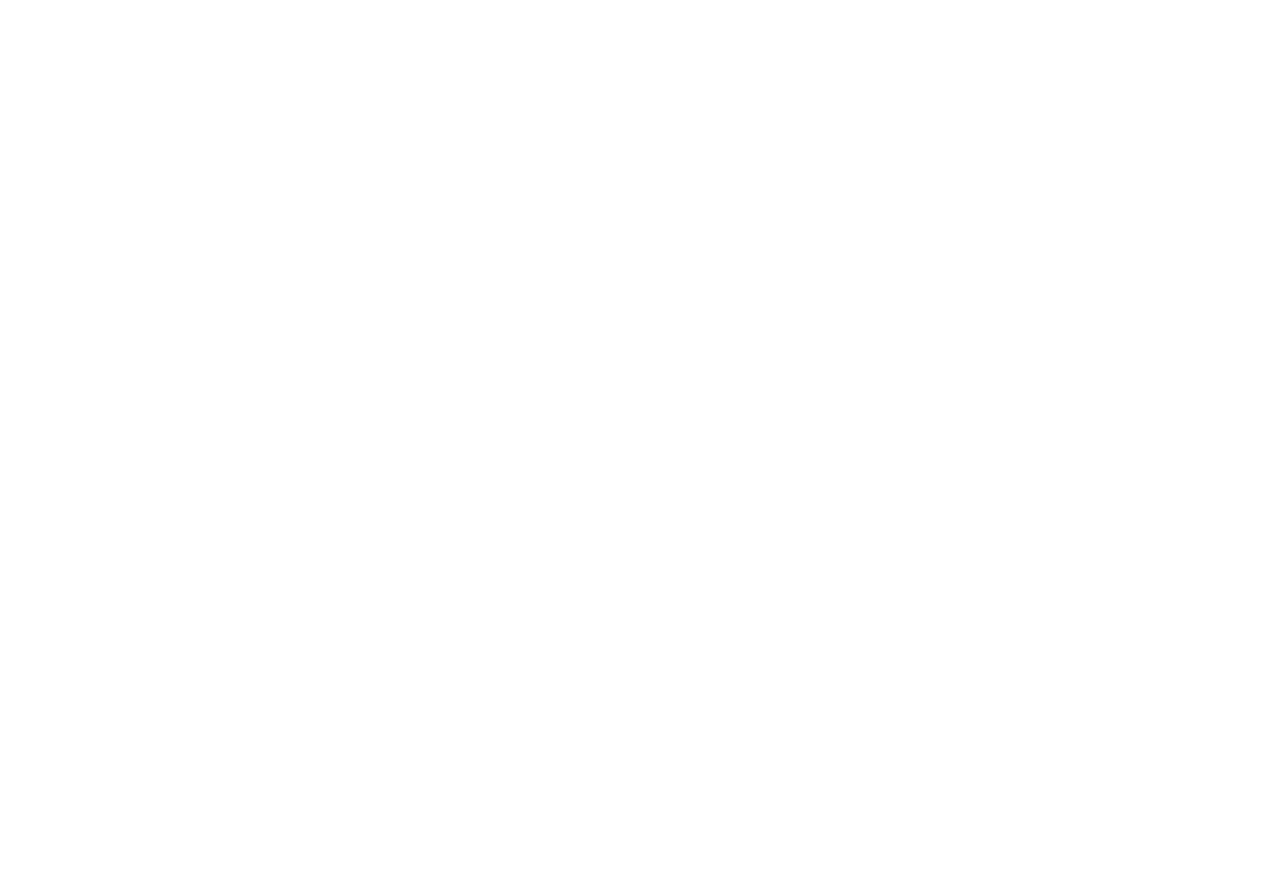
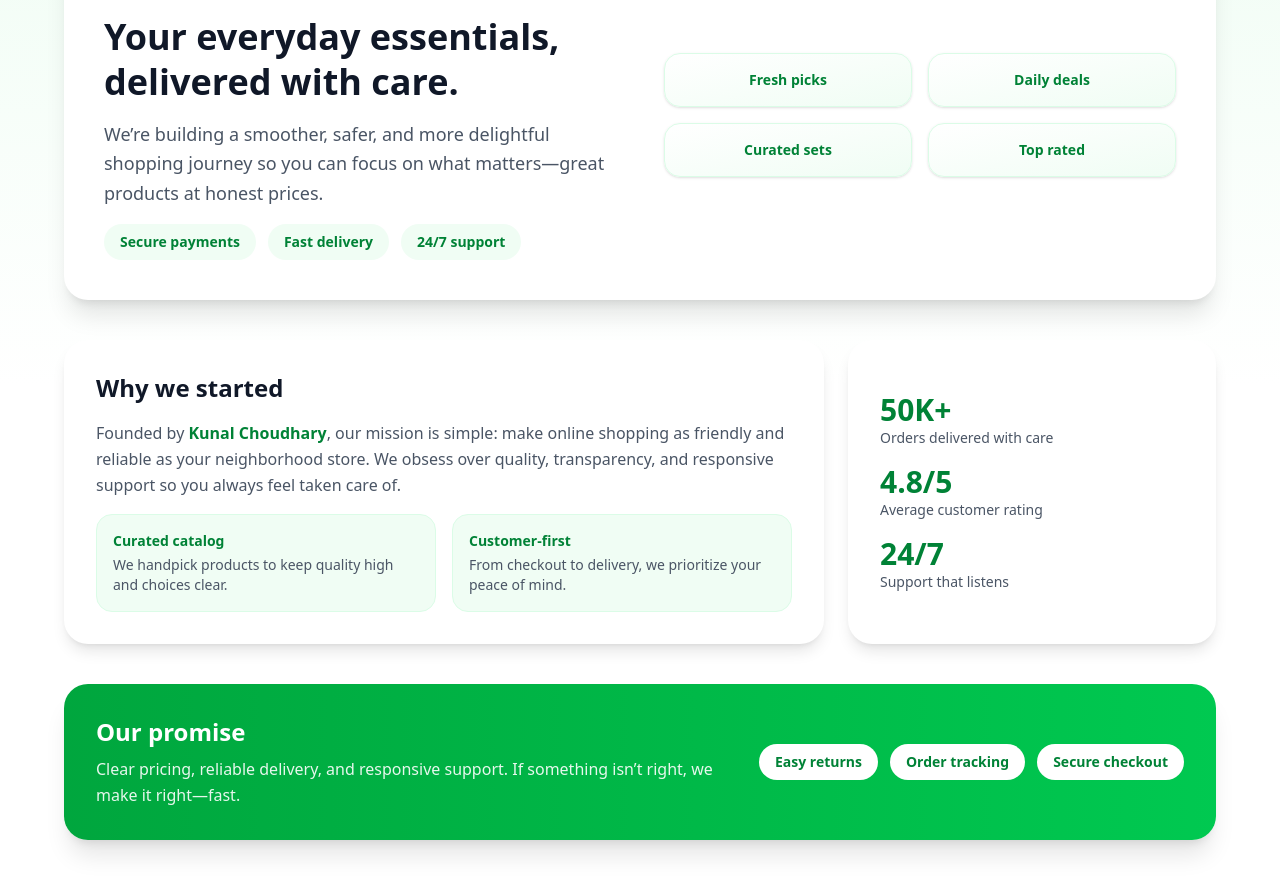
Before and after one commit to KunalChoudhary03/Justit, a React (Vite) app in the folder frontend/: page /about in a window 1280 px wide. Shown: the part 194-1082 px from the top of the page. Before the commit the page ends 800 px from the top, so only its background shows below. Built offline with nearby package versions, Linux system fonts and the light colour scheme; no server answers.

Commit message:
About us Rebuild

```diff
--- a/frontend/src/Pages/About.jsx
+++ b/frontend/src/Pages/About.jsx
@@ -1,11 +1,89 @@
-import React from 'react'
+import React from "react";
 
 const About = () => {
   return (
-    <div>
-      About
+    <div className="min-h-screen bg-gradient-to-b from-green-50 via-white to-white text-gray-800 px-4 sm:px-6 lg:px-12 py-12">
+      <div className="max-w-6xl mx-auto space-y-10">
+        {/* Hero */}
+        <div className="bg-white rounded-3xl shadow-xl p-6 sm:p-10 flex flex-col lg:flex-row gap-8 lg:gap-12 items-center">
+          <div className="flex-1 space-y-4">
+            <p className="inline-flex items-center gap-2 text-sm font-semibold text-green-700 bg-green-100 px-3 py-1 rounded-full">
+              <span className="w-2 h-2 rounded-full bg-green-600" /> Trusted shopping
+            </p>
+            <h2 className="text-3xl sm:text-4xl font-bold text-gray-900 leading-tight">
+              Your everyday essentials, delivered with care.
+            </h2>
+            <p className="text-base sm:text-lg text-gray-600 leading-relaxed">
+              We’re building a smoother, safer, and more delightful shopping journey so you can focus on what matters—great products at honest prices.
+            </p>
+            <div className="flex flex-wrap gap-3">
+              <span className="inline-flex items-center gap-2 px-4 py-2 rounded-full bg-green-50 text-green-700 text-sm font-semibold">Secure payments</span>
+              <span className="inline-flex items-center gap-2 px-4 py-2 rounded-full bg-green-50 text-green-700 text-sm font-semibold">Fast delivery</span>
+              <span className="inline-flex items-center gap-2 px-4 py-2 rounded-full bg-green-50 text-green-700 text-sm font-semibold">24/7 support</span>
+            </div>
+          </div>
+
+          <div className="flex-1 grid grid-cols-2 gap-4 w-full">
+            {["Fresh picks", "Daily deals", "Curated sets", "Top rated"].map((item) => (
+              <div key={item} className="rounded-2xl border border-green-100 bg-gradient-to-br from-white to-green-50 p-4 shadow-sm text-center text-sm font-semibold text-green-700">
+                {item}
+              </div>
+            ))}
+          </div>
+        </div>
+
+        {/* Stats + Story */}
+        <div className="grid grid-cols-1 lg:grid-cols-3 gap-6">
+          <div className="lg:col-span-2 bg-white rounded-3xl shadow-lg p-6 sm:p-8 space-y-4">
+            <h3 className="text-2xl font-bold text-gray-900">Why we started</h3>
+            <p className="text-gray-600 leading-relaxed">
+              Founded by <span className="font-semibold text-green-700">Kunal Choudhary</span>, our mission is simple: make online shopping as friendly and reliable as your neighborhood store. We obsess over quality, transparency, and responsive support so you always feel taken care of.
+            </p>
+            <div className="grid sm:grid-cols-2 gap-4">
+              <div className="p-4 rounded-2xl bg-green-50 border border-green-100">
+                <p className="text-sm font-semibold text-green-700">Curated catalog</p>
+                <p className="text-gray-600 text-sm mt-1">We handpick products to keep quality high and choices clear.</p>
+              </div>
+              <div className="p-4 rounded-2xl bg-green-50 border border-green-100">
+                <p className="text-sm font-semibold text-green-700">Customer-first</p>
+                <p className="text-gray-600 text-sm mt-1">From checkout to delivery, we prioritize your peace of mind.</p>
+              </div>
+            </div>
+          </div>
+
+          <div className="bg-white rounded-3xl shadow-lg p-6 sm:p-8 flex flex-col justify-center gap-4">
+            <div>
+              <p className="text-3xl font-bold text-green-700">50K+</p>
+              <p className="text-gray-600 text-sm">Orders delivered with care</p>
+            </div>
+            <div>
+              <p className="text-3xl font-bold text-green-700">4.8/5</p>
+              <p className="text-gray-600 text-sm">Average customer rating</p>
+            </div>
+            <div>
+              <p className="text-3xl font-bold text-green-700">24/7</p>
+              <p className="text-gray-600 text-sm">Support that listens</p>
+            </div>
+          </div>
+        </div>
+
+        {/* Promise */}
+        <div className="bg-gradient-to-r from-green-600 to-green-500 text-white rounded-3xl shadow-xl p-6 sm:p-8 flex flex-col md:flex-row items-start md:items-center gap-6">
+          <div className="flex-1 space-y-2">
+            <h3 className="text-2xl font-bold">Our promise</h3>
+            <p className="text-white/90 leading-relaxed text-sm sm:text-base">
+              Clear pricing, reliable delivery, and responsive support. If something isn’t right, we make it right—fast.
+            </p>
+          </div>
+          <div className="flex gap-3 flex-wrap">
+            <span className="px-4 py-2 rounded-full bg-white text-green-700 font-semibold text-sm">Easy returns</span>
+            <span className="px-4 py-2 rounded-full bg-white text-green-700 font-semibold text-sm">Order tracking</span>
+            <span className="px-4 py-2 rounded-full bg-white text-green-700 font-semibold text-sm">Secure checkout</span>
+          </div>
+        </div>
+      </div>
     </div>
-  )
-}
+  );
+};
 
-export default About
+export default About;
```
Also changed, not shown: 1 other file (tests, documents, lock files or other folders).
